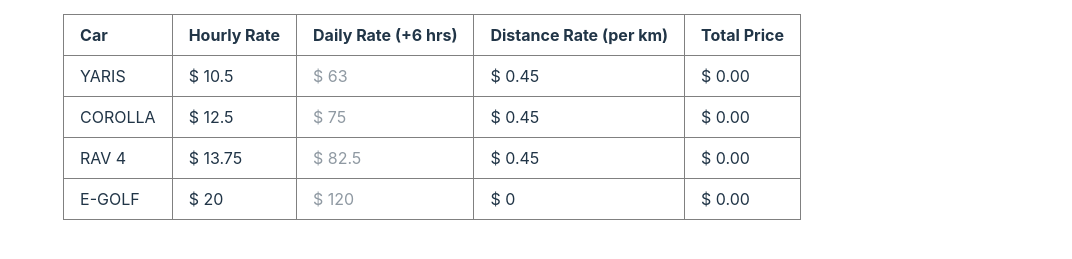
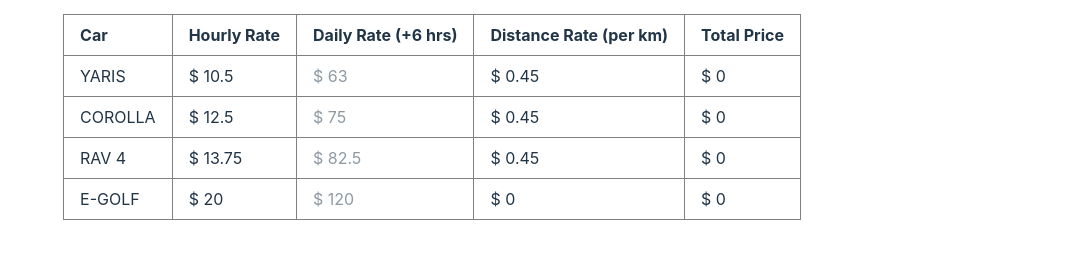
Before and after one commit to aungkyawhein/car-rental-nz, a React (Vite) app: page / in a window 1280 px wide. Shown: the part 414-673 px from the top of the page, without its empty margins (208-1280 px from the left). Built offline with nearby package versions, Linux system fonts and the light colour scheme.

Commit message:
Update price as number

```diff
--- a/src/App.tsx
+++ b/src/App.tsx
@@ -42,7 +42,7 @@
   const calcPrice = (perHr: number, perKm: number) => {
     const hr = (data.hr > 6) ? 6 : data.hr
     const price = (perHr * hr) + (perKm * data.km)
-    return price.toFixed(2)
+    return Number(price.toFixed(2))
   }
 
   const List = () => {
```
